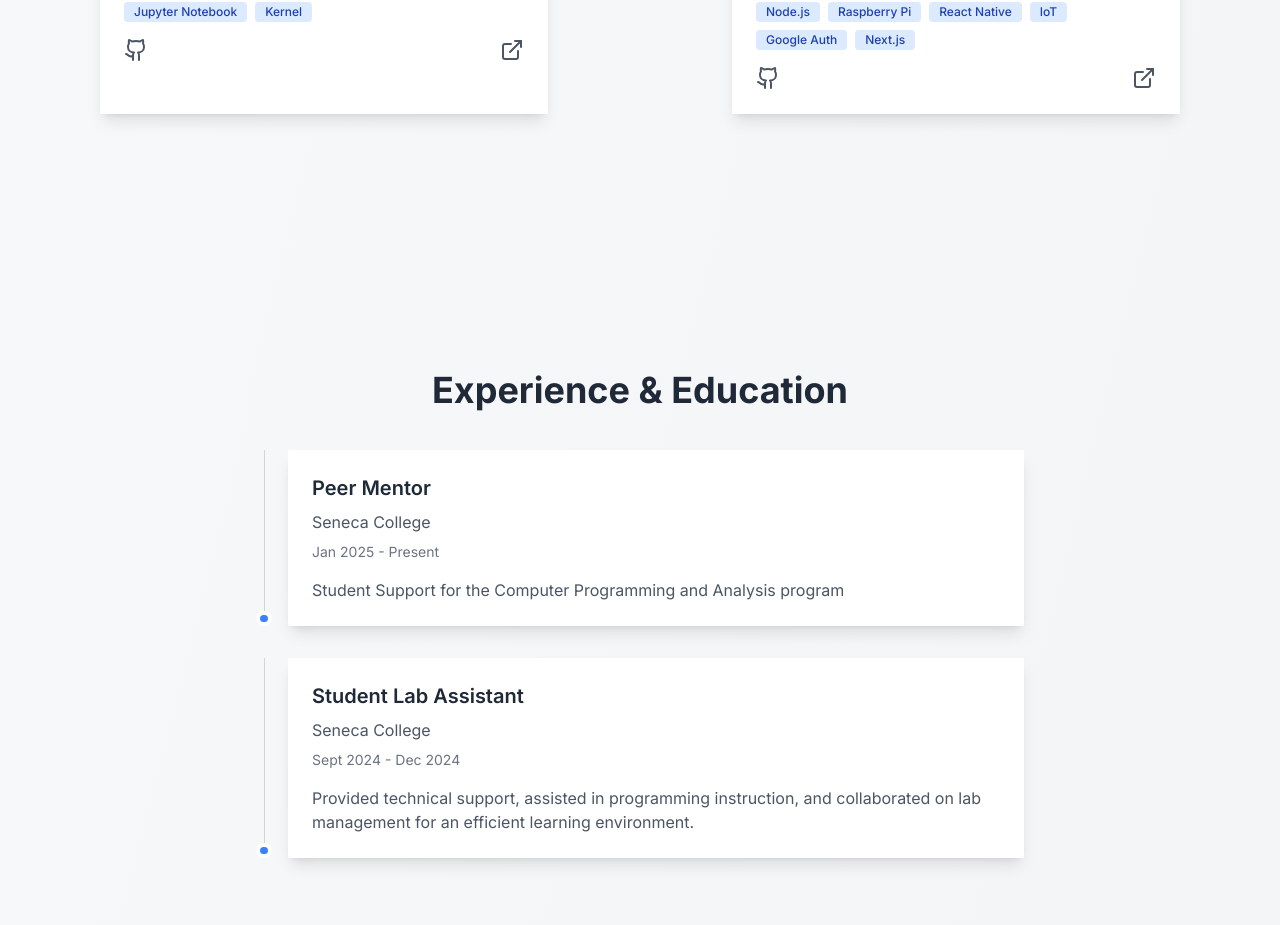
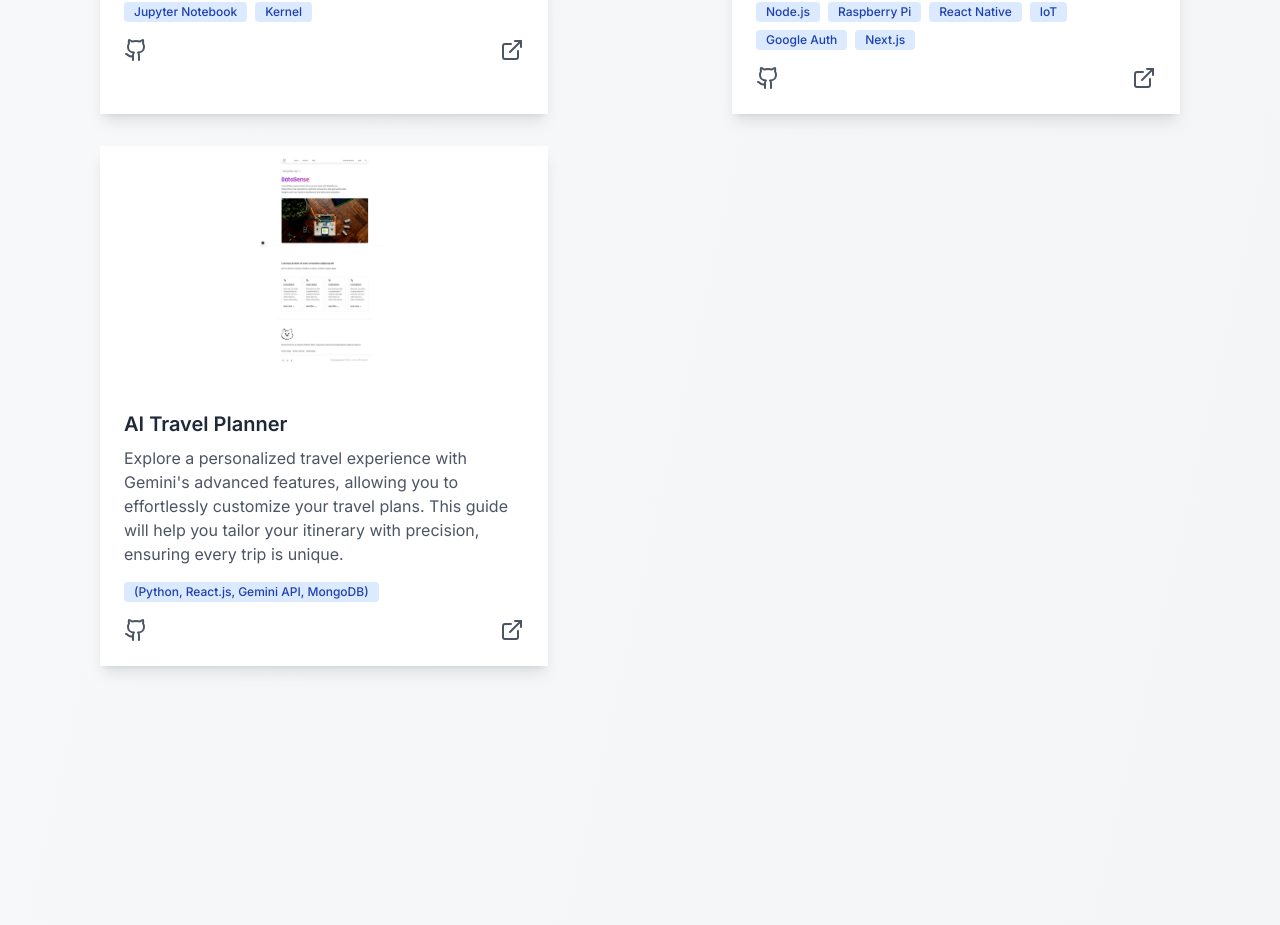
Before and after one commit to rutarj/portfolio-hub, a Next.js app: page / in a window 1280 px wide. Shown: the part 3313-4238 px from the top of the page. Built offline with nearby package versions, Linux system fonts and the light colour scheme.

Commit message:
New project added

```diff
--- a/components/projects.tsx
+++ b/components/projects.tsx
@@ -54,6 +54,15 @@ const currentProjects = [
     image: "/Screenshot_2-2-2025_215612_localhost.jpeg",
     github: "https://github.com/JP-sDEV/prj666-team2",
     tech: ["Node.js", "Raspberry Pi", "React Native", "IoT", "Google Auth", "Next.js"],
+  },
+  {
+    title: "AI Travel Planner ",
+    description:
+      "Explore a personalized travel experience with Gemini's advanced features, allowing you to effortlessly customize your travel plans. This guide will help you tailor your itinerary with precision, ensuring every trip is unique.",
+    image: "/Screenshot_2-2-2025_215612_localhost.jpeg",
+    github: "https://github.com/rutarj/AI-Travel-Assistant",
+    tech: ["(Python, React.js, Gemini API, MongoDB) "],
+    Link : "https://github.com/rutarj/AI-Travel-Assistant"
   },
 ];
 
```
